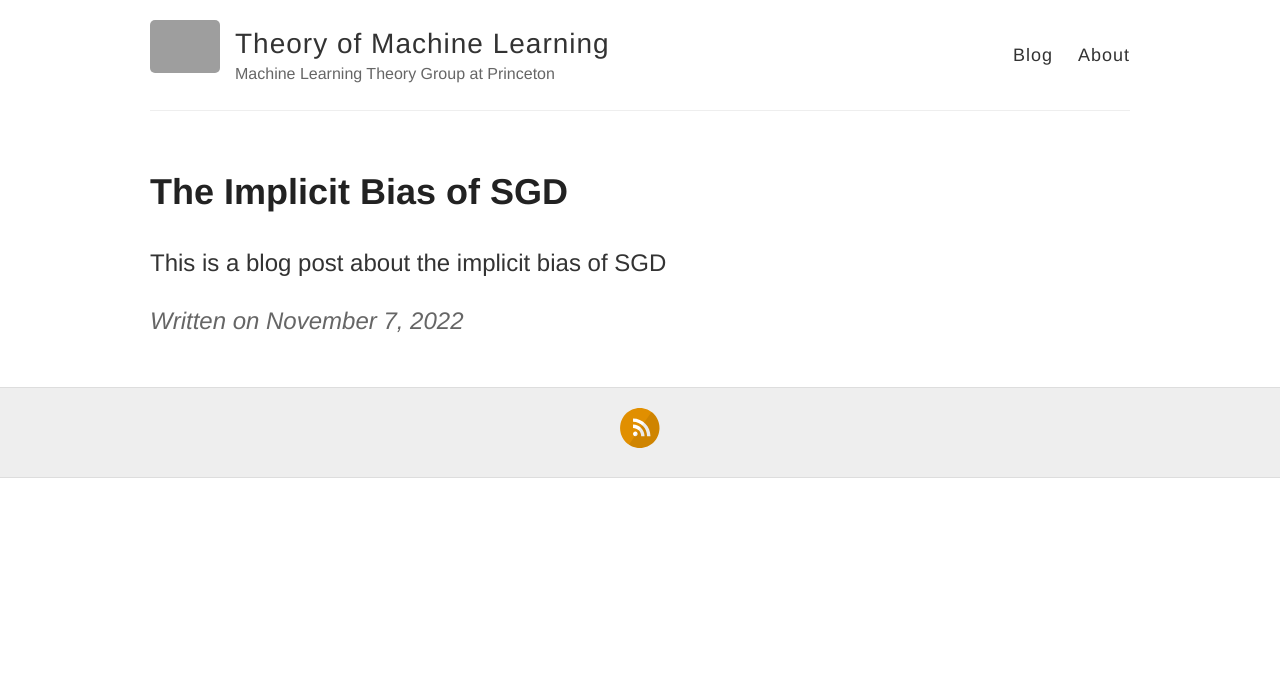
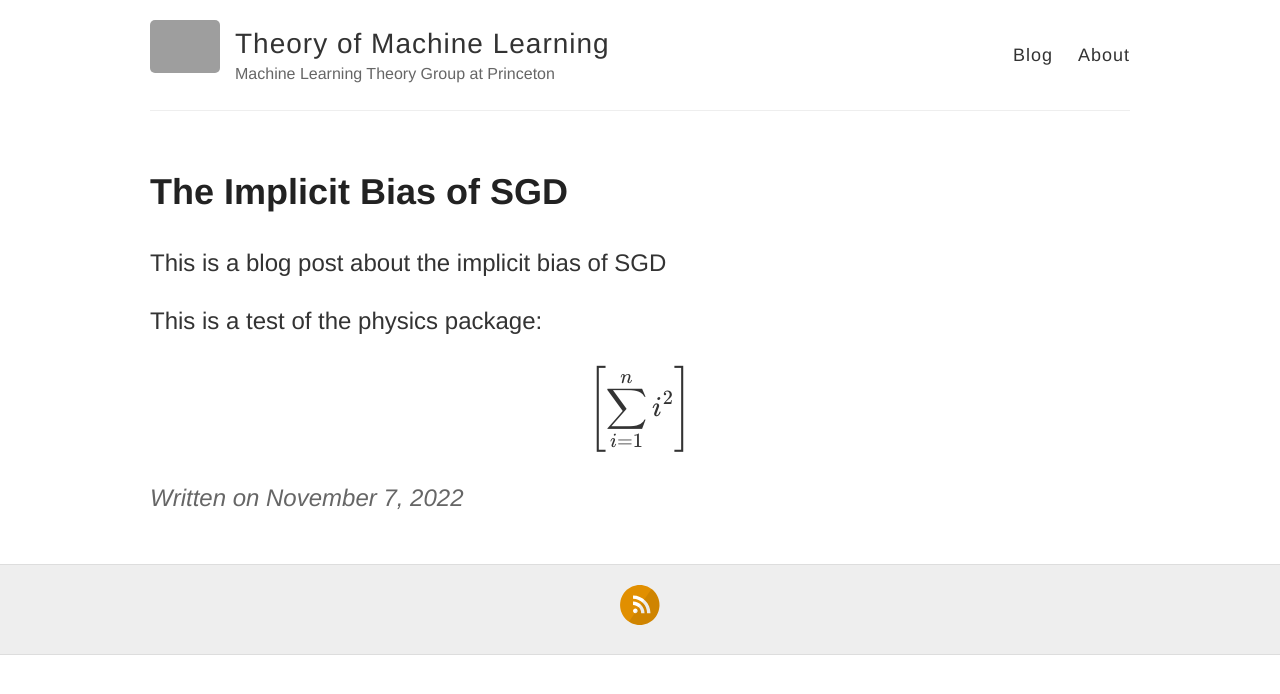
Before and after one commit to theoryml/theoryml.github.io, a Jekyll site: the page built from _posts/2022-11-07-SGD.md, in a window 1280 px wide. Shown: the top 694 px of the page. Built offline with Jekyll 4.4.1, drawn with Linux system fonts in a browser that asks for light colours; grey boxes are pictures that could not be loaded.

Commit message:
added physics package

```diff
--- a/_layouts/default.html
+++ b/_layouts/default.html
@@ -4,8 +4,12 @@
 <head>
   <script>
     MathJax = {
+      loader: {
+        load: ['[tex]/physics']
+      },
       tex: {
-        inlineMath: [['$', '$'], ['$$', '$$']]
+        inlineMath: [['$', '$'], ['$$', '$$']],
+        packages: { '[+]': ['physics'] }
       },
       svg: {
         fontCache: 'global'
--- a/_posts/2022-11-07-SGD.md
+++ b/_posts/2022-11-07-SGD.md
@@ -3,3 +3,9 @@ layout: post
 title: The Implicit Bias of SGD
 ---
 This is a blog post about the implicit bias of SGD
+
+This is a test of the physics package:
+
+$$
+    \qty[\sum_{i=1}^n i^2]
+$$
```
